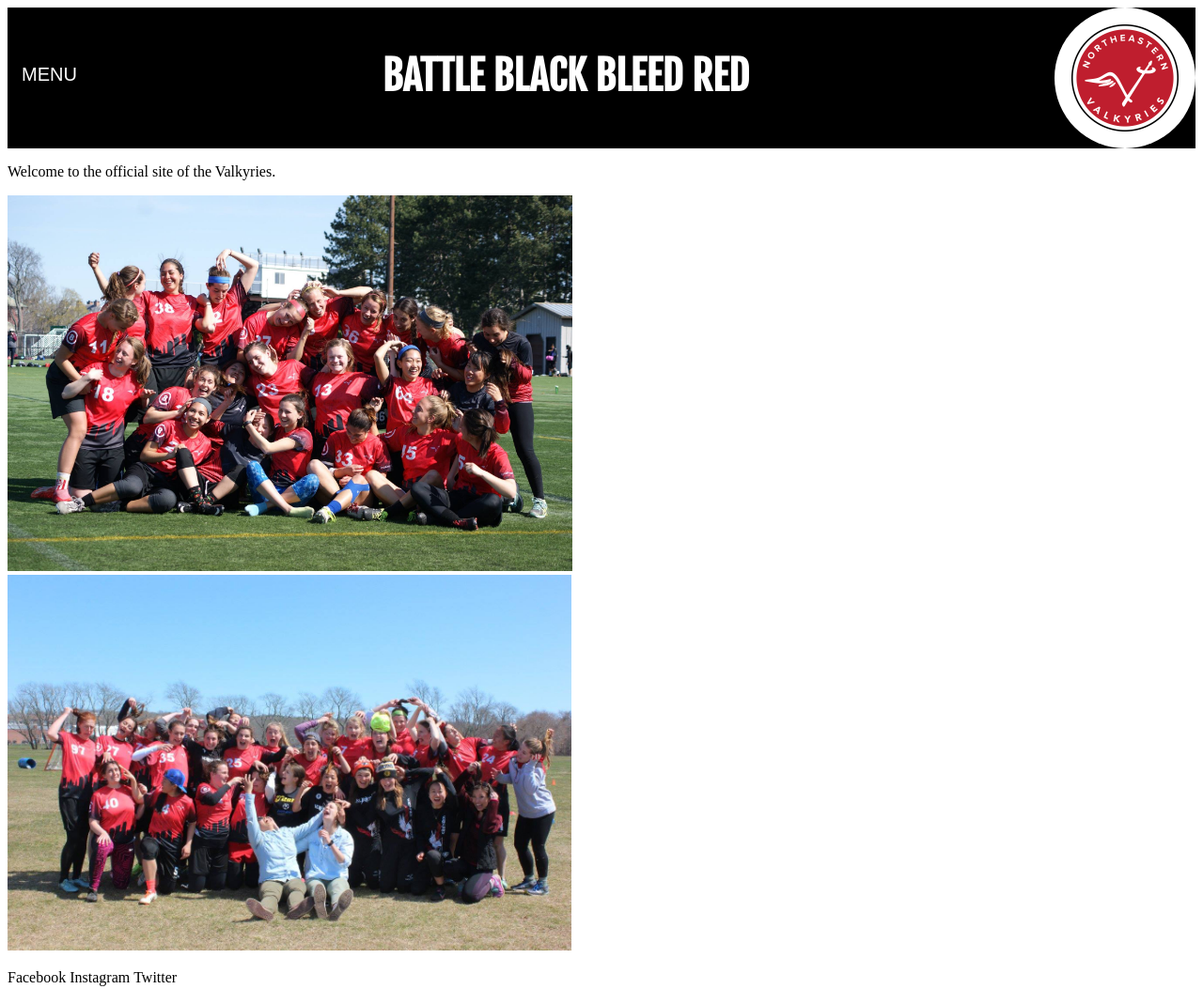
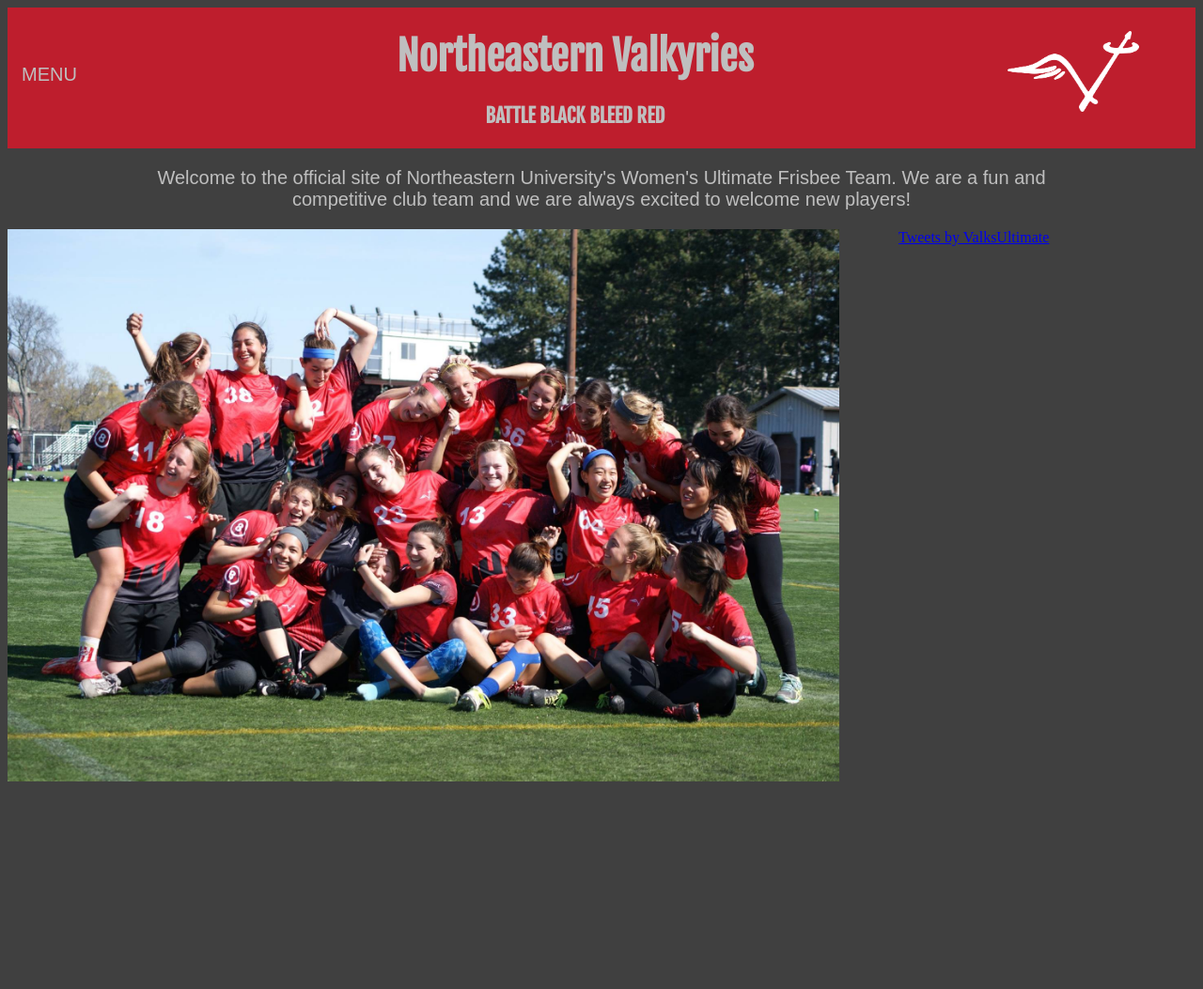
Before and after one commit to lydiaauch/valkyries, a plain HTML site: page index.html in a window 1280 px wide. Shown: the whole page at 94% size. After the commit the page ends 834 px from the top, so only its background shows below. Drawn offline with nearby package versions, Linux system fonts and the light colour scheme; a web font is replaced by a local one.

Commit message:
homepage start

```diff
--- a/css/main.css
+++ b/css/main.css
@@ -1,18 +1,29 @@
+body {
+	color: #BFBFBF;
+	background-color: #404040;
+}
+
 #banner {
-	background-color: black;
-	color: white;
+	background-color: #BE1E2D;
 	position: static;
 	height: 150px;
 	text-align: center;
 }
 
-#banner h1{
+#bannertext {
 	display: inline-block;
 	font-family: 'Fjalla One', sans-serif;
+	margin: auto -50px auto 50px;
+}
+
+#bannertext h1 {
 	line-height: 46px;
 	font-size: 43px;
-	margin: auto;
-	padding-top: 50px;
+}
+
+#bannertext h2 {
+	line-height: 23px;
+	font-size: 21px;
 }
 
 #banner p {
@@ -31,12 +42,14 @@
 	border-radius: 50%;
 	display: inline-block;
 	height: 150px;
-	width: 150px;
+	width: 200px;
 	position: relative;
+	margin-right: 30px;
 }
 
 #imgcontainer img {
-	height: 100%;
+	width: 70%;
+	padding-top: 25px;
 }
 
 #menubar {
@@ -47,11 +60,39 @@
 	z-index: -1;
 }
 
-#teamphotos img {
-	height: 400px;
+#introtext {
+	font-family: 'Cantarell', sans-serif;
+	font-size: 20px;
+    line-height: 23px;
+    margin: 10px auto;
+    text-align: center;
+    width: 80%;
 }
 
-#footer p {
+#teamphotos {
+	position: relative;
+	height: 550px;
+	width: 70%;
+	float: left;
+}
+
+#teamphotos img {
+	position: absolute;
+	top: 0;
+	z-index: 8;
+	width: 100%;
+}
+
+#teamphotos img.active {
+	z-index: 10;
+}
+
+#teamphotos img.last-active {
+	z-index: 9;
+}
+
+#socialmedia {
 	display: inline-block;
-
+	width: 25%;
+	float: right;
 }
--- a/index.html
+++ b/index.html
@@ -1,39 +1,39 @@
 <!DOCTYPE html>
 <html>
 <head>
-	<link rel="stylesheet" type="text/css" href="css/main.css">
+	<link rel="stylesheet" type="text/css" href="css/main.css"/>
 	<link href="http://fonts.googleapis.com/css?family=Fjalla+One|Cantarell:400,400italic,700italic,700" rel="stylesheet" type="text/css" />
+	<script src="https://ajax.googleapis.com/ajax/libs/jquery/3.1.1/jquery.min.js"></script>
+
+	<script type="text/javascript" src="js/main.js"></script>
+
 	<title>Northeastern Valkyries</title>
-	<!-- <script type="text/javascript" src="/js/main.js"></script> -->
 </head>
 <body>
 	<div id="banner">
 		<p id="menu_button">MENU</p>
-		<h1>BATTLE BLACK BLEED RED</h1>
-		<div id="imgcontainer"><img src="valkyries_red_logo.png"></div>
+		<div id="bannertext">
+			<h1>Northeastern Valkyries</h1>
+			<h2>BATTLE BLACK BLEED RED</h2>
+		</div>
+		<div id="imgcontainer"><img src="valks-v-white.png"></div>
 	</div>
 	<div id="menubar">
 		<ul>
 			<li href="about.html">About</li>
 			<li href="people.html">People</li>
 			<li href="blog.html">Blog</li>
-			<li href="calendar.html">Calendar</li>
+			<li href="alumni.html">Previous Valks</li>
 			<li href="contact.html">Contact</li>
 		</ul>
 	</div>
-	<div><p>Welcome to the official site of the Valkyries.</p></div>
+	<div id="introtext"><p>Welcome to the official site of Northeastern University's Women's Ultimate Frisbee Team. We are a fun and competitive club team and we are always excited to welcome new players!</p></div>
 	<div id="teamphotos">
-		<div>
-			<img src="a_team.jpg">
-		</div>
-		<div>
-			<img src="b_team.jpg">
-		</div>
+		<img src="a_team.jpg" class="active"/>
+		<img src="b_team.jpg"/>
 	</div>
-	<div id="footer">
-		<p>Facebook</p>
-		<p>Instagram</p>
-		<p>Twitter</p>
+	<div id="socialmedia">
+		<a class="twitter-timeline" data-width="300" data-height="400" data-theme="light" data-link-color="#E81C4F" href="https://twitter.com/ValksUltimate">Tweets by ValksUltimate</a> <script async src="http://platform.twitter.com/widgets.js" charset="utf-8"></script>
 	</div>
 
 </body>
--- /dev/null
+++ b/js/main.js
@@ -0,0 +1,21 @@
+// Thank you http://jonraasch.com/blog/a-simple-jquery-slideshow
+function slideSwitch() {
+	var $active = $('#teamphotos img.active');
+
+    if ( $active.length == 0 ) $active = $('#teamphotos img:last');
+
+    var $next =  $active.next().length ? $active.next()
+        : $('#teamphotos img:first');
+
+    $active.addClass('last-active');
+
+    $next.css({opacity: 0.0})
+        .addClass('active')
+        .animate({opacity: 1.0}, 1000, function() {
+            $active.removeClass('active last-active');
+        })
+}
+
+$(function() {
+	setInterval("slideSwitch()", 5000);
+});
```
Also changed, not shown: valks-v-white.png (added).
